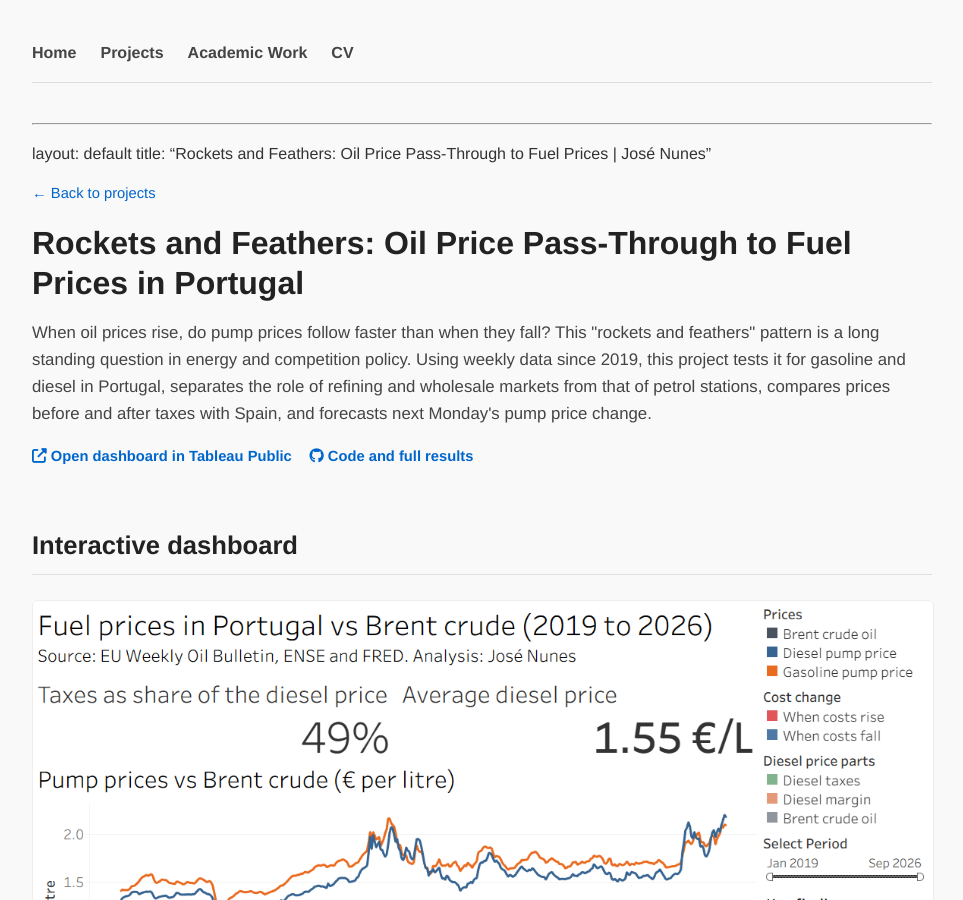
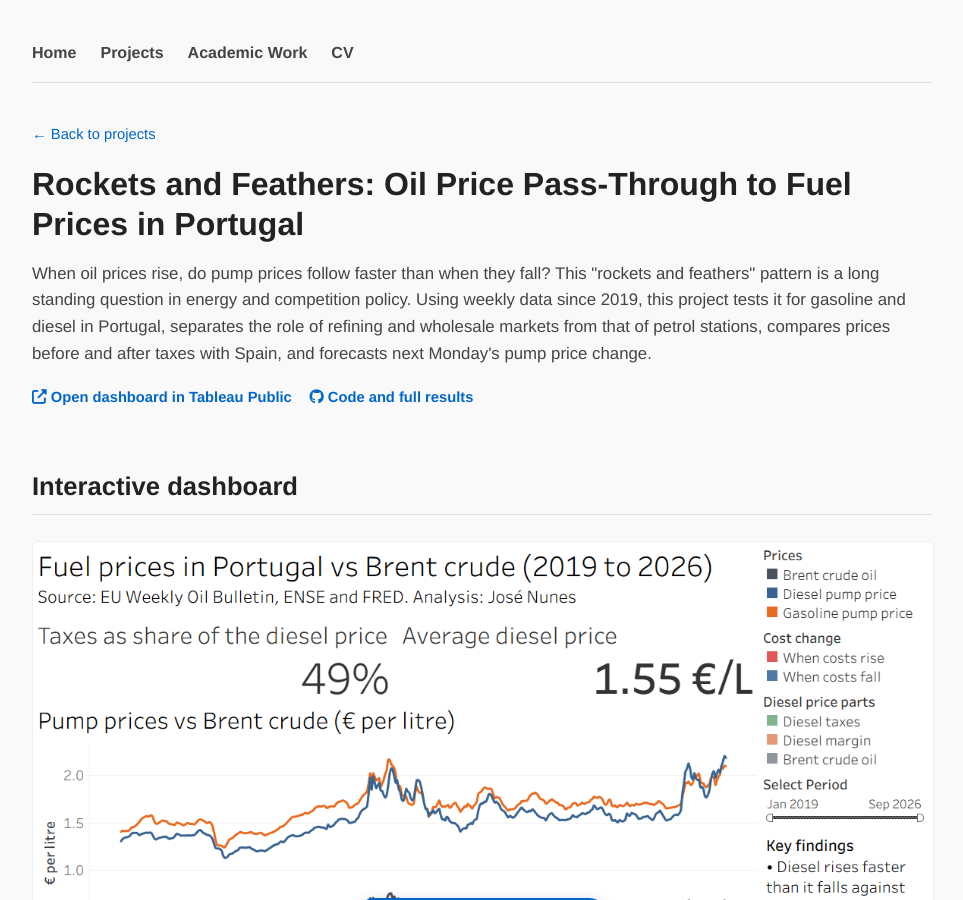
Before and after one commit to josepaulonunes/josepaulonunes.github.io, a Jekyll site: the page built from fuel-prices/index.md, in a window 1280 px wide and 900 px high. Shown: the whole window, without its empty margins (158-1121 px from the left). Built offline with Jekyll 4.4.1, drawn with Linux system fonts in a browser that asks for light colours; our own code applies the rules of GitHub Pages for plain Markdown files.

Commit message:
Update title in fuel-prices index markdown

```diff
--- a/fuel-prices/index.md
+++ b/fuel-prices/index.md
@@ -1,6 +1,7 @@
 ---
 layout: default
-title: "Rockets and Feathers: Oil Price Pass-Through to Fuel Prices | José Nunes"
+title: Rockets and Feathers | José Nunes
+---
 
 <p class="back-link"><a href="/#projects">&larr; Back to projects</a></p>
 
```
